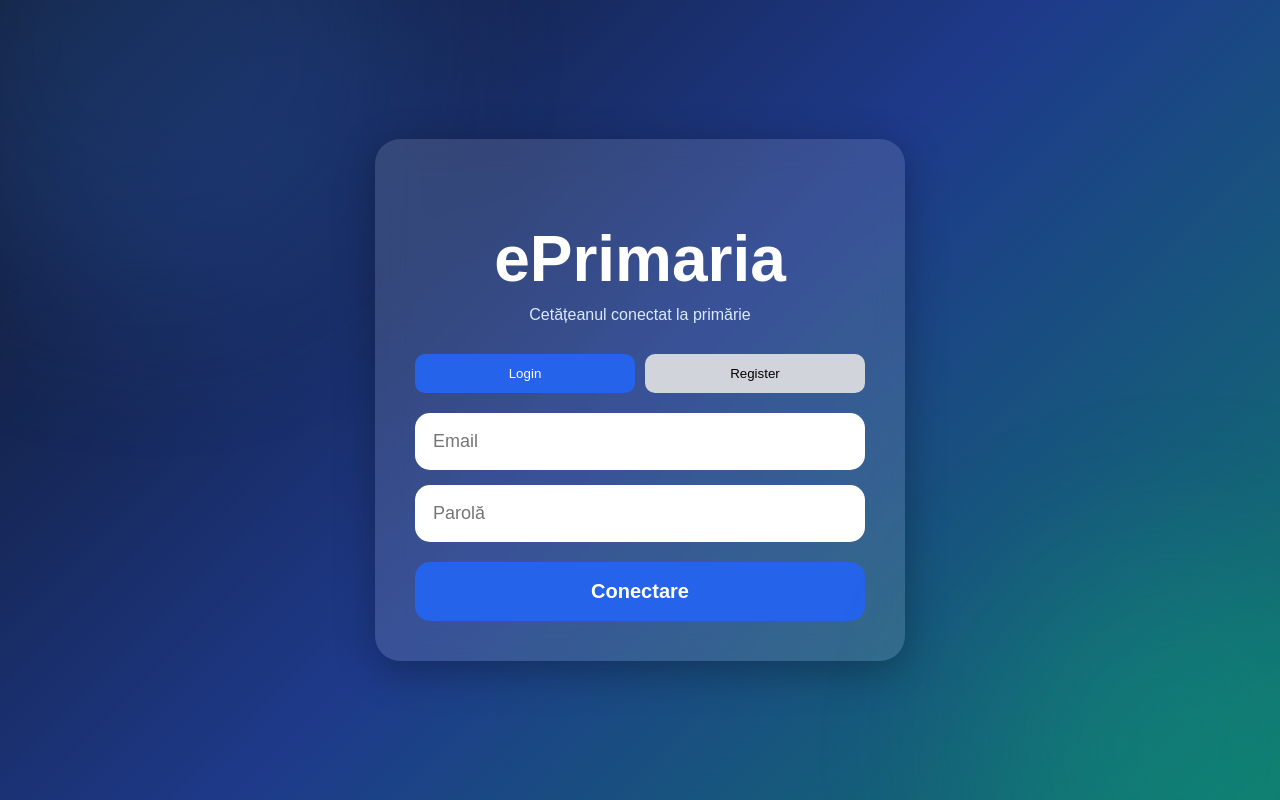
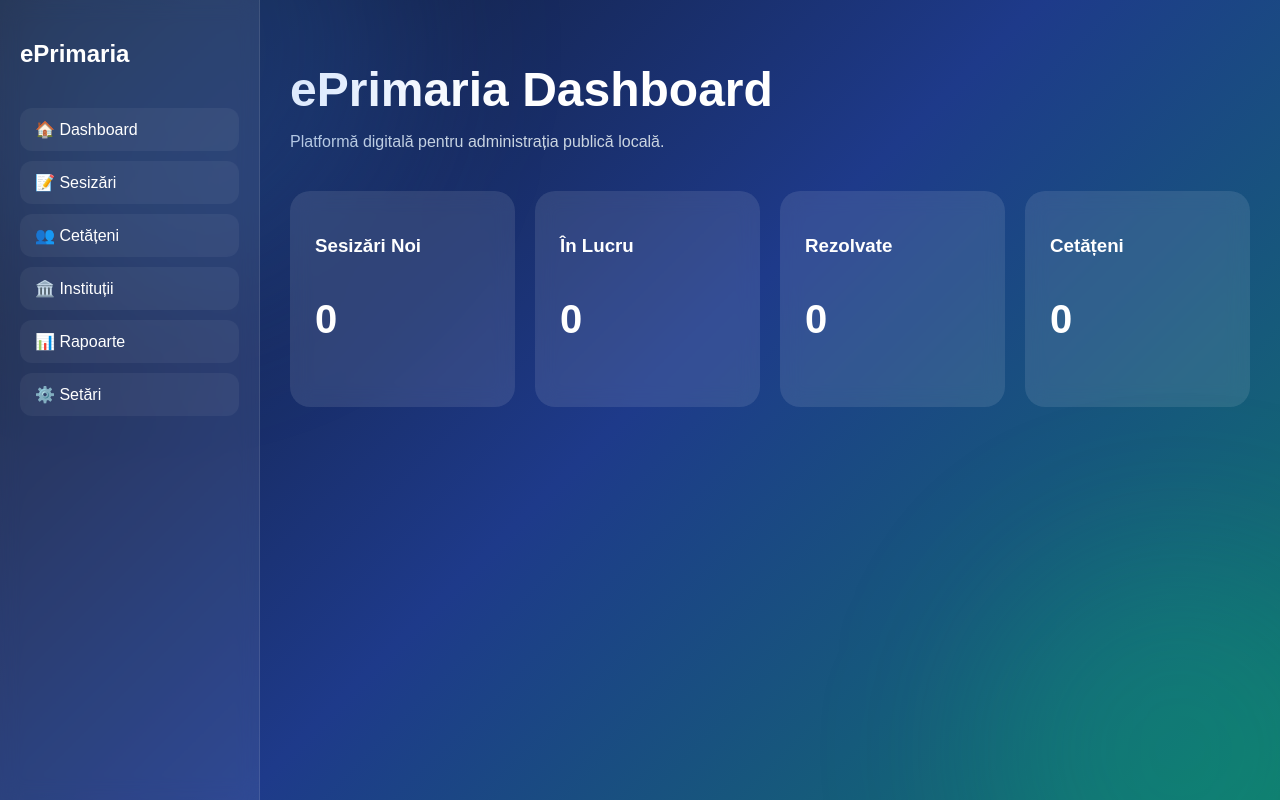
Before and after one commit to platinymichelle-boop/eprimaria, a React (Vite) app: page / in a window 1280 px wide. Built offline with nearby package versions, Linux system fonts and the light colour scheme.

Commit message:
Created dashboard and sidebar layout

```diff
--- a/src/App.tsx
+++ b/src/App.tsx
@@ -1,5 +1,5 @@
-import LoginPage from "./pages/LoginPage";
+import DashboardPage from "./pages/DashboardPage";
 
 export default function App() {
-  return <LoginPage />;
+  return <DashboardPage />;
 }
--- /dev/null
+++ b/src/components/Sidebar.tsx
@@ -0,0 +1,47 @@
+export default function Sidebar() {
+  const menuItems = [
+    "🏠 Dashboard",
+    "📝 Sesizări",
+    "👥 Cetățeni",
+    "🏛️ Instituții",
+    "📊 Rapoarte",
+    "⚙️ Setări",
+  ];
+
+  return (
+    <div
+      style={{
+        width: "260px",
+        minHeight: "100vh",
+        background: "rgba(255,255,255,0.08)",
+        backdropFilter: "blur(10px)",
+        padding: "20px",
+        boxSizing: "border-box",
+        borderRight: "1px solid rgba(255,255,255,0.1)",
+      }}
+    >
+      <h2
+        style={{
+          marginBottom: "40px",
+        }}
+      >
+        ePrimaria
+      </h2>
+
+      {menuItems.map((item) => (
+        <div
+          key={item}
+          style={{
+            padding: "12px 15px",
+            marginBottom: "10px",
+            borderRadius: "12px",
+            cursor: "pointer",
+            background: "rgba(255,255,255,0.05)",
+          }}
+        >
+          {item}
+        </div>
+      ))}
+    </div>
+  );
+}
--- /dev/null
+++ b/src/pages/DashboardPage.tsx
@@ -0,0 +1,76 @@
+import Sidebar from "../components/Sidebar";
+
+export default function DashboardPage() {
+  return (
+    <div
+      style={{
+        display: "flex",
+        minHeight: "100vh",
+        color: "white",
+      }}
+    >
+      <Sidebar />
+
+      <div
+        style={{
+          flex: 1,
+          padding: "30px",
+        }}
+      >
+        <h1
+          style={{
+            fontSize: "3rem",
+            marginBottom: "10px",
+          }}
+        >
+          ePrimaria Dashboard
+        </h1>
+
+        <p
+          style={{
+            color: "#cbd5e1",
+            marginBottom: "40px",
+          }}
+        >
+          Platformă digitală pentru administrația publică locală.
+        </p>
+
+        <div
+          style={{
+            display: "grid",
+            gridTemplateColumns: "repeat(auto-fit, minmax(220px, 1fr))",
+            gap: "20px",
+          }}
+        >
+          {[
+            { title: "Sesizări Noi", value: "0" },
+            { title: "În Lucru", value: "0" },
+            { title: "Rezolvate", value: "0" },
+            { title: "Cetățeni", value: "0" },
+          ].map((card) => (
+            <div
+              key={card.title}
+              style={{
+                background: "rgba(255,255,255,0.10)",
+                backdropFilter: "blur(10px)",
+                borderRadius: "20px",
+                padding: "25px",
+              }}
+            >
+              <h3>{card.title}</h3>
+
+              <p
+                style={{
+                  fontSize: "2.5rem",
+                  fontWeight: "bold",
+                }}
+              >
+                {card.value}
+              </p>
+            </div>
+          ))}
+        </div>
+      </div>
+    </div>
+  );
+}
```
